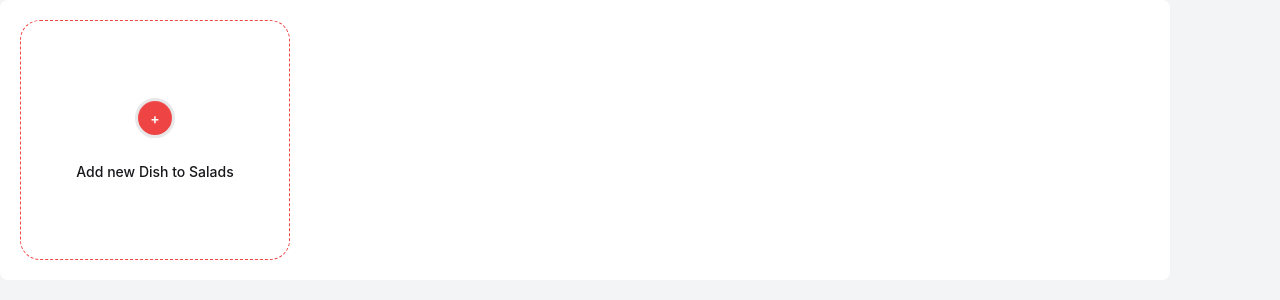
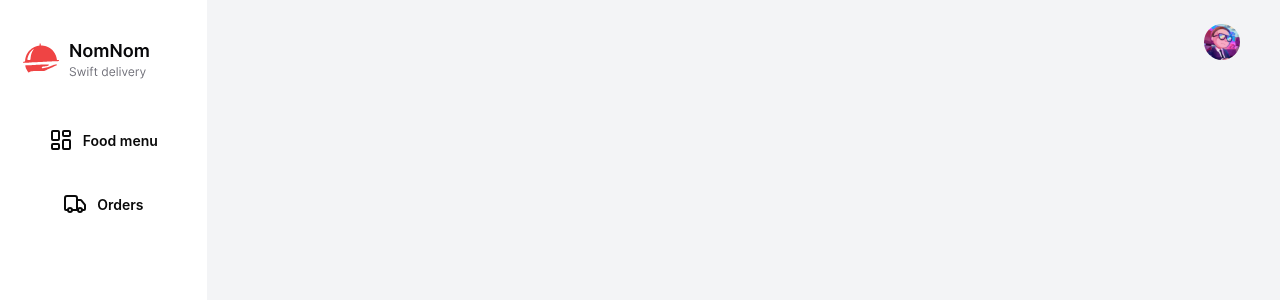
Before and after one commit to Khishigdari/admin-frontend, a Next.js app: page / in a window 1280 px wide. Shown: the top 300 px of the page. Built offline with nearby package versions, Linux system fonts and the light colour scheme.

Commit message:
admin layout change 10.6

```diff
--- a/src/app/orders/page.tsx
+++ b/src/app/orders/page.tsx
@@ -0,0 +1,23 @@
+import { AdminLayout } from "@/components/layout/AdminLayout";
+import React from "react";
+
+const OrdersPage = () => {
+  return (
+    <div className="bg-gray-100 max-w-full h-screen inter">
+      <AdminLayout>
+        <div className="flex gap-6">
+          {/* <div className="card w-[1170px] h-[582px] bg-white flex justify-center p-5">
+            <div className="border border-dashed rounded-[20px] border-[#EF4444] w-[270px] h-[240px] py-2 px-4 flex flex-col gap-6 justify-center items-center">
+              <AddDishComp />
+              <p className="text-[#18181B] text-[14px] leading-5 font-[500]">
+                Add new Dish to Salads
+              </p>
+            </div>
+          </div> */}
+        </div>
+      </AdminLayout>
+    </div>
+  );
+};
+
+export default OrdersPage;
--- a/src/app/page.tsx
+++ b/src/app/page.tsx
@@ -1,9 +1,9 @@
-import { AddDishComp } from "@/components/products";
+import { AdminLayout } from "@/components/layout/AdminLayout";
 
 export default function Home() {
   return (
     <div className="bg-gray-100 max-w-full h-screen inter">
-      <div className="flex gap-6">
+      {/* <div className="flex gap-6">
         <div className="card w-[1170px] bg-white flex justify-center p-5">
           <div className="border border-dashed rounded-[20px] border-[#EF4444] w-[270px] h-[240px] py-2 px-4 flex flex-col gap-6 justify-center items-center">
             <AddDishComp />
@@ -12,7 +12,10 @@ export default function Home() {
             </p>
           </div>
         </div>
-      </div>
+      </div> */}
+      <AdminLayout>
+        <div></div>
+      </AdminLayout>
     </div>
   );
 }
--- a/src/app/products/page.tsx
+++ b/src/app/products/page.tsx
@@ -1,10 +1,9 @@
 import { AdminLayout } from "@/components/layout/AdminLayout";
-import { Header } from "@/components/layout/Header";
-import { SideBar } from "@/components/layout/SideBar";
+
 import { AddDishComp } from "@/components/products";
 import React from "react";
 
-const page = () => {
+const ProductsPage = () => {
   return (
     <div className="bg-gray-100 max-w-full h-screen inter">
       <AdminLayout>
@@ -23,4 +22,4 @@ const page = () => {
   );
 };
 
-export default page;
+export default ProductsPage;
--- a/src/components/layout/AdminLayout.tsx
+++ b/src/components/layout/AdminLayout.tsx
@@ -4,9 +4,9 @@ import { Header } from "./Header";
 
 export const AdminLayout = ({ children }: { children: ReactNode }) => {
   return (
-    <div className="flex pr-10">
+    <div className="flex pr-10 w-full relative">
       <SideBar />
-      <div className="">
+      <div className="absolute right-0 mr-10">
         <Header />
         {children}
       </div>
--- a/src/components/layout/Header.tsx
+++ b/src/components/layout/Header.tsx
@@ -1,8 +1,10 @@
 import React from "react";
 
+// export const Header = ({ className }: { classname: string }) => {
 export const Header = () => {
+  // const commonStyle = className + "my-6 max-w-[1170px] flex justify-end";
   return (
-    <div className="my-6">
+    <div className="my-6 max-w-[1170px] flex justify-end">
       <img src="./user.svg" />
     </div>
   );
--- a/src/components/layout/SideBar.tsx
+++ b/src/components/layout/SideBar.tsx
@@ -1,17 +1,24 @@
-import { Truck } from "lucide-react";
+import { LayoutDashboard, Link2, Truck } from "lucide-react";
+import Link from "next/link";
 import React from "react";
 
 export const SideBar = () => {
   return (
     <div className="bg-white w-1/6 h-screen mr-6 py-9 px-5 flex flex-col items-center">
-      <img src="./adminLogo.svg" className="h-11 mb-10" />
+      <a href="/">
+        <img src="./adminLogo.svg" className="h-11 mb-10" />
+      </a>
       <div className="flex flex-col items-center">
-        <button className="btn btn-neutral px-6 rounded-full flex gap-[10px] w-[165px] mb-6">
-          <img src="./foodMenuIcon.svg" /> Food menu
-        </button>
-        <button className="flex gap-[10px]  px-6 rounded-full  w-[165px] btn btn-ghost">
-          <Truck /> Orders
-        </button>
+        <Link href="./products">
+          <button className="btn btn-ghost focus:btn-neutral px-6 rounded-full flex gap-[10px] mb-6">
+            <LayoutDashboard /> Food menu
+          </button>
+        </Link>
+        <a href="./orders">
+          <button className="flex gap-[10px] w-full px-6 rounded-full btn btn-ghost active:btn-neutral">
+            <Truck /> Orders
+          </button>
+        </a>
       </div>
     </div>
   );
```
